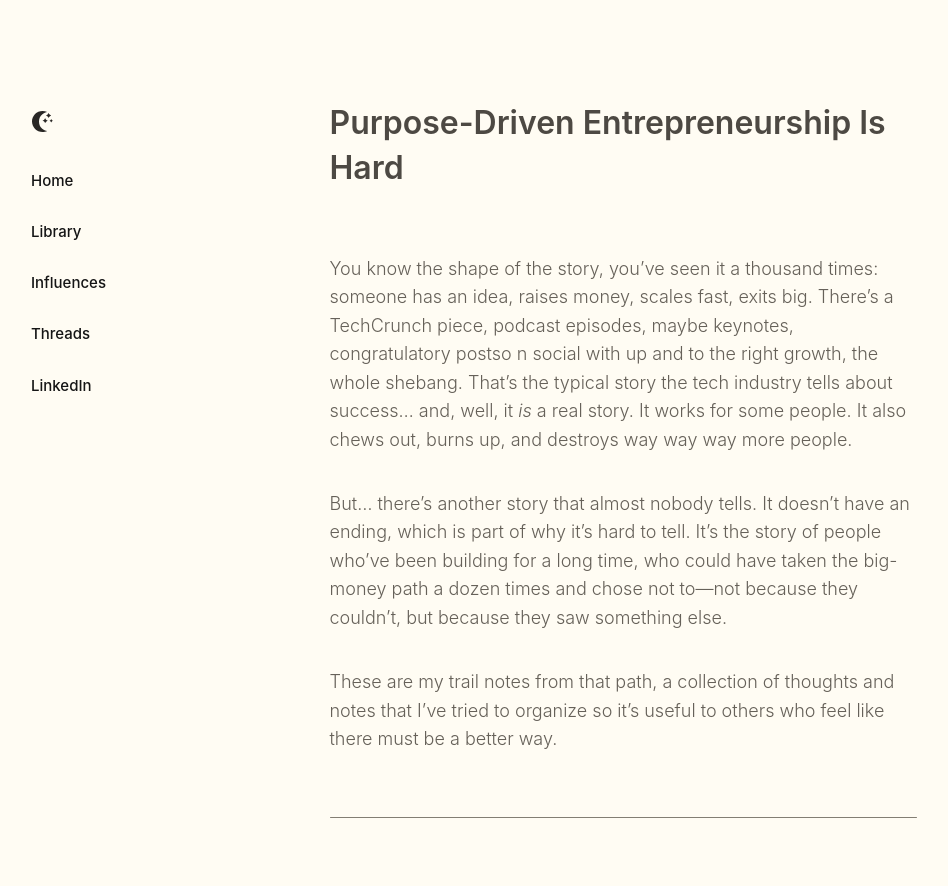
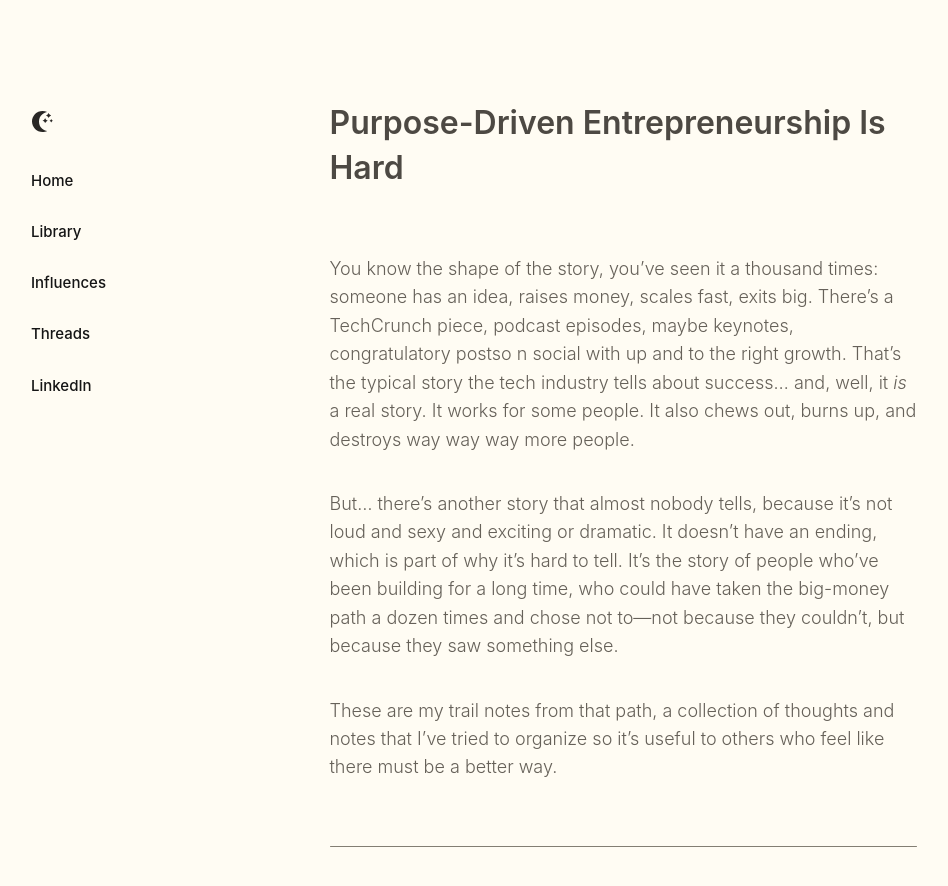
Before and after one commit to paulmederos/pm17, a Jekyll site: the page built from _posts/2026-02-26-purpose-driven-entrepreneurship.md, in a window 1280 px wide and 900 px high. Shown: the top 886 px of the window, without its empty margins (17-965 px from the left). Built offline with Jekyll 4.4.1, drawn with Linux system fonts in a browser that asks for light colours; some web fonts are replaced.

Commit message:
Restore "loud and sexy" clause, cut "the whole shebang" instead
Keeps the adjective clause and the new no-ending line together in the
second paragraph, and trims the vague tag off the end of the concrete
list in the first paragraph.

Co-Authored-By: Claude Opus 5 <noreply@anthropic.com>
Claude-Session: https://claude.ai/code/session_01NbdFGYK9H5EVi57kTCBebJ

```diff
--- a/_posts/2026-02-26-purpose-driven-entrepreneurship.md
+++ b/_posts/2026-02-26-purpose-driven-entrepreneurship.md
@@ -7,9 +7,9 @@ categories: essay
 teaser: "Trail notes from 20 years on the path less taken. What the terrain looks like from where I'm standing, after a couple decades of walking it."
 ---
 
-You know the shape of the story, you've seen it a thousand times: someone has an idea, raises money, scales fast, exits big. There's a TechCrunch piece, podcast episodes, maybe keynotes, congratulatory postso n social with up and to the right growth, the whole shebang. That's the typical story the tech industry tells about success... and, well, it _is_ a real story. It works for some people. It also chews out, burns up, and destroys way way way more people.
+You know the shape of the story, you've seen it a thousand times: someone has an idea, raises money, scales fast, exits big. There's a TechCrunch piece, podcast episodes, maybe keynotes, congratulatory postso n social with up and to the right growth. That's the typical story the tech industry tells about success... and, well, it _is_ a real story. It works for some people. It also chews out, burns up, and destroys way way way more people.
 
-But... there's another story that almost nobody tells. It doesn't have an ending, which is part of why it's hard to tell. It's the story of people who've been building for a long time, who could have taken the big-money path a dozen times and chose not to—not because they couldn't, but because they saw something else.
+But... there's another story that almost nobody tells, because it's not loud and sexy and exciting or dramatic. It doesn't have an ending, which is part of why it's hard to tell. It's the story of people who've been building for a long time, who could have taken the big-money path a dozen times and chose not to—not because they couldn't, but because they saw something else.
 
 These are my trail notes from that path, a collection of thoughts and notes that I've tried to organize so it's useful to others who feel like there must be a better way.
 
```
